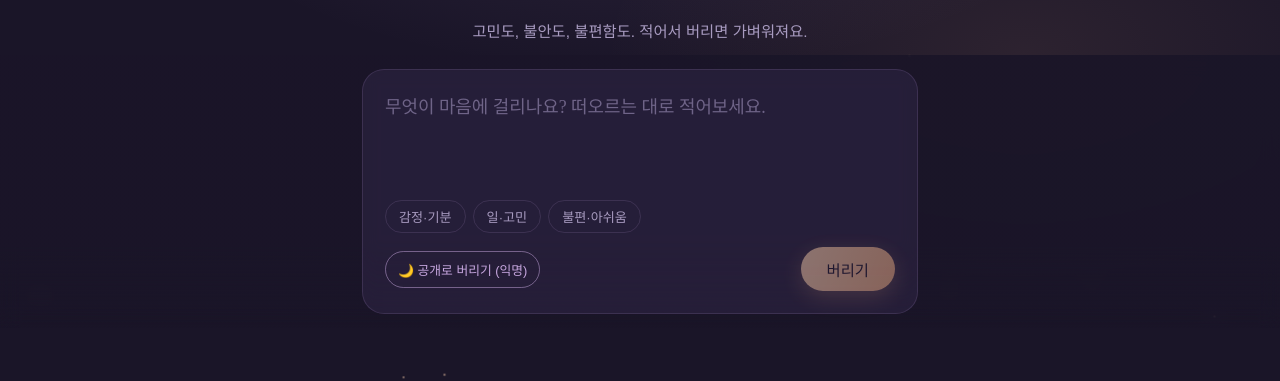
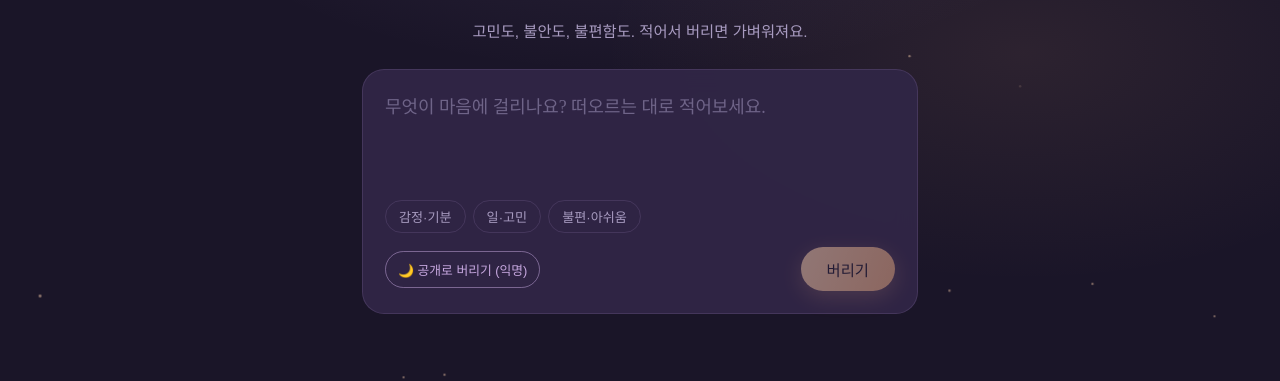
Before and after one commit to bjhnbjh/beorigo, a React (Vite) app: page / in a window 1280 px wide. Shown: the part 207-588 px from the top of the page. Built offline with nearby package versions, Linux system fonts and the light colour scheme; no server answers; the database is empty; a web font is replaced by a local one.

Commit message:
sticky 작성칸 배경 띠 제거, 카드 불투명 처리로 배경 자연스럽게

```diff
--- a/src/index.css
+++ b/src/index.css
@@ -28,9 +28,8 @@
 header p{color:var(--text-mute);font-size:.96rem;margin-top:14px;}
 
 /* composer */
-.composer-sticky{position:sticky;top:0;z-index:20;padding:14px 0;
-  background:linear-gradient(180deg,rgba(26,21,40,0.92) 70%,rgba(26,21,40,0));backdrop-filter:blur(10px);}
-.composer{margin:0 auto;max-width:560px;background:var(--card);border:1px solid var(--card-line);border-radius:22px;padding:22px;backdrop-filter:blur(8px);position:relative;}
+.composer-sticky{position:sticky;top:0;z-index:20;padding:14px 0;}
+.composer{margin:0 auto;max-width:560px;background:rgba(48,38,70,0.96);border:1px solid var(--card-line);border-radius:22px;padding:22px;backdrop-filter:blur(12px);position:relative;}
 .composer textarea{width:100%;background:transparent;border:none;outline:none;resize:none;color:var(--text);
   font-family:var(--serif);font-size:1.12rem;line-height:1.7;min-height:84px;}
 .composer textarea::placeholder{color:var(--text-faint);}
```
